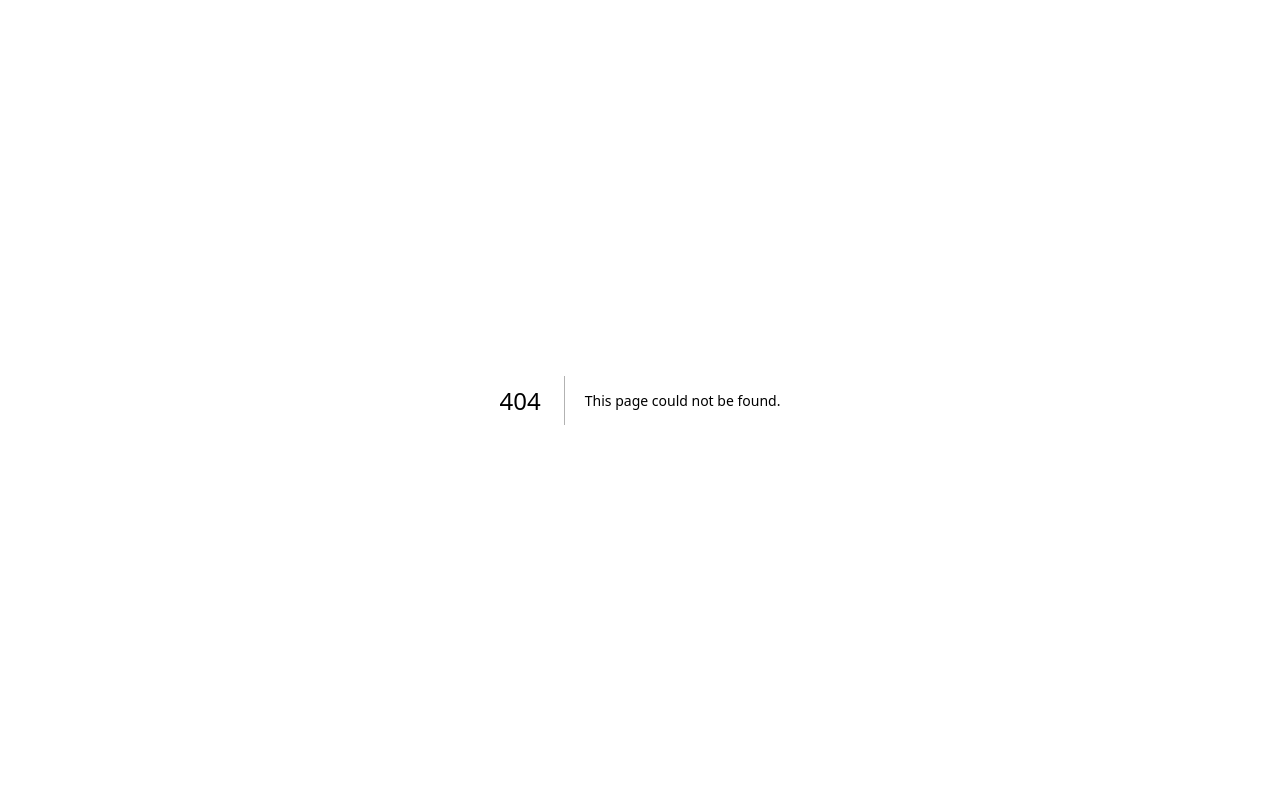
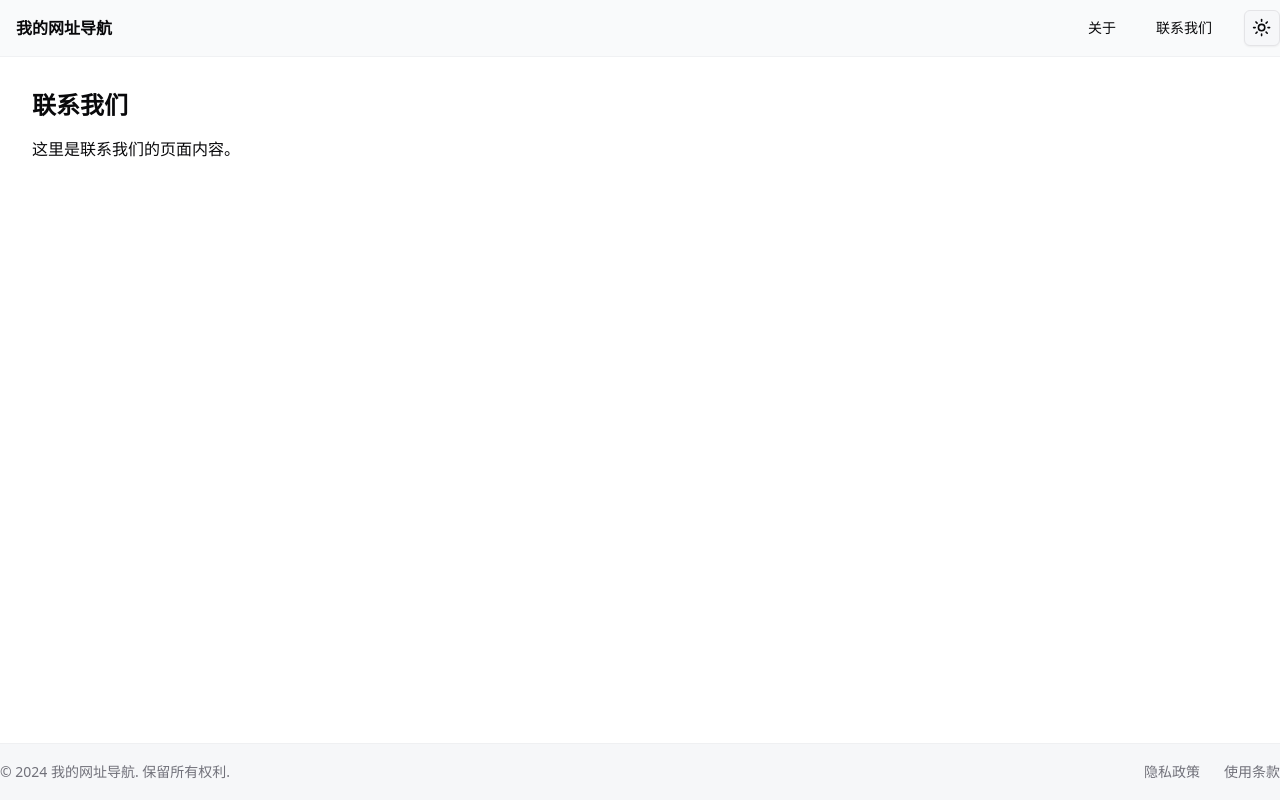
Before and after one commit to Neonity2020/my-bookmark, a Next.js app: page /contact in a window 1280 px wide. Before the commit this address had no page. Built offline with nearby package versions, Linux system fonts and the light colour scheme.

Commit message:
增加大量功能优化

```diff
--- /dev/null
+++ b/src/app/about/page.tsx
@@ -0,0 +1,8 @@
+export default function About() {
+  return (
+    <div className="container mx-auto px-4 sm:px-6 lg:px-8 max-w-7xl">
+      <h1 className="text-2xl font-bold mt-8">关于我们</h1>
+      <p className="mt-4">这里是关于我们的页面内容。</p>
+    </div>
+  )
+}
--- /dev/null
+++ b/src/app/contact/page.tsx
@@ -0,0 +1,8 @@
+export default function Contact() {
+  return (
+    <div className="container mx-auto px-4 sm:px-6 lg:px-8 max-w-7xl">
+      <h1 className="text-2xl font-bold mt-8">联系我们</h1>
+      <p className="mt-4">这里是联系我们的页面内容。</p>
+    </div>
+  )
+}
--- a/src/app/globals.css
+++ b/src/app/globals.css
@@ -14,7 +14,7 @@ body {
 
 @layer base {
   :root {
-    --background: 0 0% 100%;
+    --background: 220 20% 97%;
     --foreground: 240 10% 3.9%;
     --card: 0 0% 100%;
     --card-foreground: 240 10% 3.9%;
@@ -33,14 +33,9 @@ body {
     --border: 240 5.9% 90%;
     --input: 240 5.9% 90%;
     --ring: 240 10% 3.9%;
-    --chart-1: 12 76% 61%;
-    --chart-2: 173 58% 39%;
-    --chart-3: 197 37% 24%;
-    --chart-4: 43 74% 66%;
-    --chart-5: 27 87% 67%;
     --radius: 0.5rem;
-    --sophisticated-gray: 220 20% 97%;
   }
+
   .dark {
     --background: 240 10% 3.9%;
     --foreground: 0 0% 98%;
@@ -61,11 +56,6 @@ body {
     --border: 240 3.7% 15.9%;
     --input: 240 3.7% 15.9%;
     --ring: 240 4.9% 83.9%;
-    --chart-1: 220 70% 50%;
-    --chart-2: 160 60% 45%;
-    --chart-3: 30 80% 55%;
-    --chart-4: 280 65% 60%;
-    --chart-5: 340 75% 55%;
   }
 }
 
@@ -77,7 +67,7 @@ body {
 
 @layer base {
   * {
-    @apply border-[hsl(var(--border))];
+    @apply border-border;
   }
   body {
     @apply bg-background text-foreground;
--- a/src/app/layout.tsx
+++ b/src/app/layout.tsx
@@ -2,6 +2,8 @@ import type { Metadata } from "next";
 import localFont from "next/font/local";
 import "./globals.css";
 import { ThemeProvider } from "@/components/ThemeProvider";
+import Navigation from "@/components/Navigation";
+import Footer from "@/components/Footer";
 
 const geistSans = localFont({
   src: "./fonts/GeistVF.woff",
@@ -21,13 +23,13 @@ export const metadata: Metadata = {
 
 export default function RootLayout({
   children,
-}: Readonly<{
+}: {
   children: React.ReactNode;
-}>) {
+}) {
   return (
-    <html lang="zh" suppressHydrationWarning>
+    <html lang="zh">
       <body
-        className={`${geistSans.variable} ${geistMono.variable} antialiased`}
+        className={`${geistSans.variable} ${geistMono.variable} antialiased flex flex-col min-h-screen`}
       >
         <ThemeProvider
           attribute="class"
@@ -35,7 +37,9 @@ export default function RootLayout({
           enableSystem
           disableTransitionOnChange
         >
-          {children}
+          <Navigation />
+          <main className="flex-grow">{children}</main>
+          <Footer />
         </ThemeProvider>
       </body>
     </html>
--- a/src/app/page.tsx
+++ b/src/app/page.tsx
@@ -254,9 +254,11 @@ export default function Home() {
   };
 
   return (
+    <>
       <div className="container mx-auto px-4 sm:px-6 lg:px-8 max-w-7xl">
+
         <nav className="flex flex-col sm:flex-row items-center justify-between py-4 space-y-4 sm:space-y-0">
-        <h1 className="text-2xl font-bold">我的网址导航 - 打造一个简洁的网址导航</h1>
+
           <div className="flex flex-wrap justify-center sm:justify-end gap-2">
             <Button onClick={() => downloadJsonFile(bookmarks)}>下载书签</Button>
             <Button onClick={() => fileInputRef.current?.click()}>导入书签</Button>
@@ -401,5 +403,6 @@ export default function Home() {
           </DialogContent>
         </Dialog>
       </div>
+    </>
   )
 }
--- a/src/components/BookmarkCard.tsx
+++ b/src/components/BookmarkCard.tsx
@@ -5,10 +5,11 @@ import { Card, CardContent, CardFooter, CardHeader } from "@/components/ui/card"
 import { Button } from "@/components/ui/button"
 import { Input } from "@/components/ui/input"
 import { Textarea } from "@/components/ui/textarea"
-import { Favicon } from '@/components/Favicon'
 import { ChevronUp, ChevronDown, Pencil, Trash2, Star } from 'lucide-react'
 import { Popover, PopoverContent, PopoverTrigger } from "@/components/ui/popover";
 import { Collection } from '@/types/Collection'
+import { ClickableTitle } from '@/components/ClickableTitle'
+import Link from "@/components/Link"
 
 
 // 添加 Bookmark 类型定义
@@ -122,9 +123,8 @@ export function BookmarkCard({
     <Card className="w-full flex flex-col">
       <CardContent className="p-4 flex-grow">
         <div className="flex justify-between items-center mb-3">
-          <div className="flex items-center space-x-2 max-w-[calc(100%-80px)]">
-            <Favicon url={url} />
-            <h3 className="text-lg font-semibold truncate" title={title}>{title}</h3>
+        <div className="flex-grow mr-2 min-w-0">
+            <ClickableTitle url={url} title={title} />
           </div>
           <div className="flex items-center space-x-1">
             <Button
@@ -164,15 +164,9 @@ export function BookmarkCard({
             </Button>
           )}
         </p>
-        <a
-          href={url}
-          target="_blank"
-          rel="noopener noreferrer"
-          className="hover:underline truncate block mb-2"
-          title={url}
-        >
+        <Link href={url} external className="hover:underline truncate block mb-2" title={url}>
           {url}
-        </a>
+        </Link>
         <div className="flex flex-wrap gap-2">
           {categories.map((category, index) => (
             <span
--- /dev/null
+++ b/src/components/ClickableTitle.tsx
@@ -0,0 +1,23 @@
+import { Favicon } from '@/components/Favicon'
+
+interface ClickableTitleProps {
+  url: string;
+  title: string;
+}
+
+export function ClickableTitle({ url, title }: ClickableTitleProps) {
+  return (
+    <a
+      href={url}
+      target="_blank"
+      rel="noopener noreferrer"
+      className="flex items-center space-x-2 max-w-full group"
+      title={title}
+    >
+      <Favicon url={url} />
+      <h3 className="text-lg font-semibold truncate group-hover:text-blue-600 dark:group-hover:text-blue-400 transition-colors">
+        {title}
+      </h3>
+    </a>
+  )
+}
--- /dev/null
+++ b/src/components/Footer.tsx
@@ -0,0 +1,26 @@
+import { FC } from 'react';
+import Link from 'next/link';
+
+const Footer: FC = () => {
+  return (
+    <footer className="w-full border-t border-border/40 bg-background">
+      <div className="container flex h-14 max-w-screen-2xl items-center mx-auto">
+        <div className="flex flex-1">
+          <p className="text-sm text-muted-foreground">
+            © 2024 我的网址导航. 保留所有权利.
+          </p>
+        </div>
+        <nav className="flex items-center space-x-6 text-sm font-medium">
+          <Link href="/privacy" className="text-muted-foreground hover:text-foreground">
+            隐私政策
+          </Link>
+          <Link href="/terms" className="text-muted-foreground hover:text-foreground">
+            使用条款
+          </Link>
+        </nav>
+      </div>
+    </footer>
+  );
+};
+
+export default Footer;
--- /dev/null
+++ b/src/components/Link.tsx
@@ -0,0 +1,37 @@
+import NextLink from 'next/link';
+import { AnchorHTMLAttributes, forwardRef } from 'react';
+
+export interface LinkProps extends AnchorHTMLAttributes<HTMLAnchorElement> {
+  href: string;
+  external?: boolean;
+}
+
+const Link = forwardRef<HTMLAnchorElement, LinkProps>(
+  ({ href, external = false, children, ...props }, ref) => {
+    if (external || href.startsWith('http') || href.startsWith('//')) {
+      return (
+        <a
+          ref={ref}
+          href={href}
+          target="_blank"
+          rel="noopener noreferrer"
+          {...props}
+        >
+          {children}
+        </a>
+      );
+    }
+
+    return (
+      <NextLink href={href} passHref legacyBehavior>
+        <a ref={ref} {...props}>
+          {children}
+        </a>
+      </NextLink>
+    );
+  }
+);
+
+Link.displayName = 'Link';
+
+export default Link;
--- /dev/null
+++ b/src/components/Navigation.tsx
@@ -0,0 +1,35 @@
+import { FC } from 'react';
+import Link from 'next/link';
+import { ThemeToggle } from "@/components/ThemeToggle";
+import { Button } from "@/components/ui/button";
+
+interface NavigationProps {
+  className?: string;
+}
+
+const Navigation: FC<NavigationProps> = ({ className }) => {
+  return (
+    <header className={`sticky top-0 z-50 w-full border-b border-border/40 bg-background/95 backdrop-blur supports-[backdrop-filter]:bg-background/60 ${className}`}>
+      <div className="container flex h-14 max-w-screen-2xl items-center justify-between mx-auto">
+        <div className="flex items-center">
+          <Link href="/" className="flex items-center space-x-2 ml-4">
+            <span className="font-bold">我的网址导航</span>
+          </Link>
+        </div>
+        <div className="flex items-center space-x-4">
+          <nav className="flex items-center space-x-2 text-sm font-medium">
+            <Link href="/about">
+              <Button variant="ghost">关于</Button>
+            </Link>
+            <Link href="/contact">
+              <Button variant="ghost">联系我们</Button>
+            </Link>
+          </nav>
+          <ThemeToggle />
+        </div>
+      </div>
+    </header>
+  );
+};
+
+export default Navigation;
```
Also changed, not shown: 1 other file (tests, documents, lock files or other folders). Lines whose indentation alone changed are shown as unchanged.
